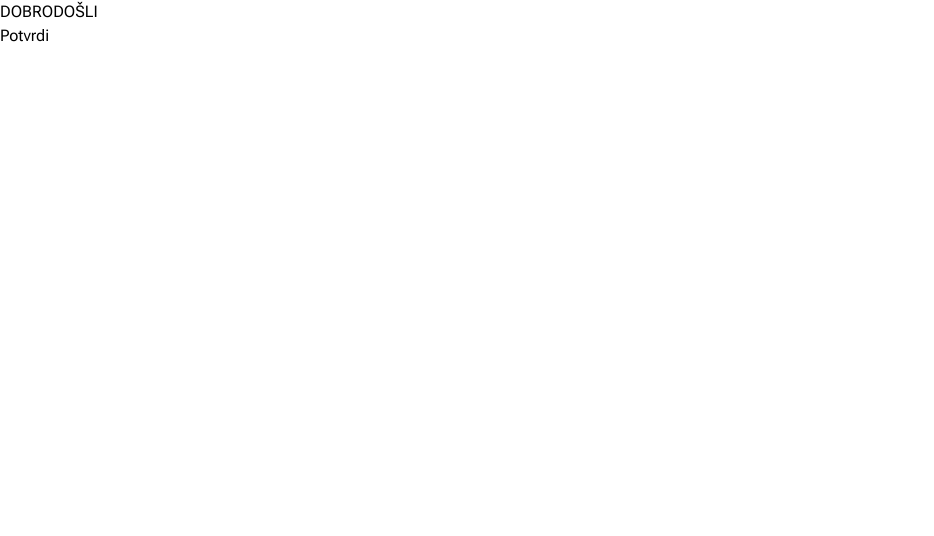
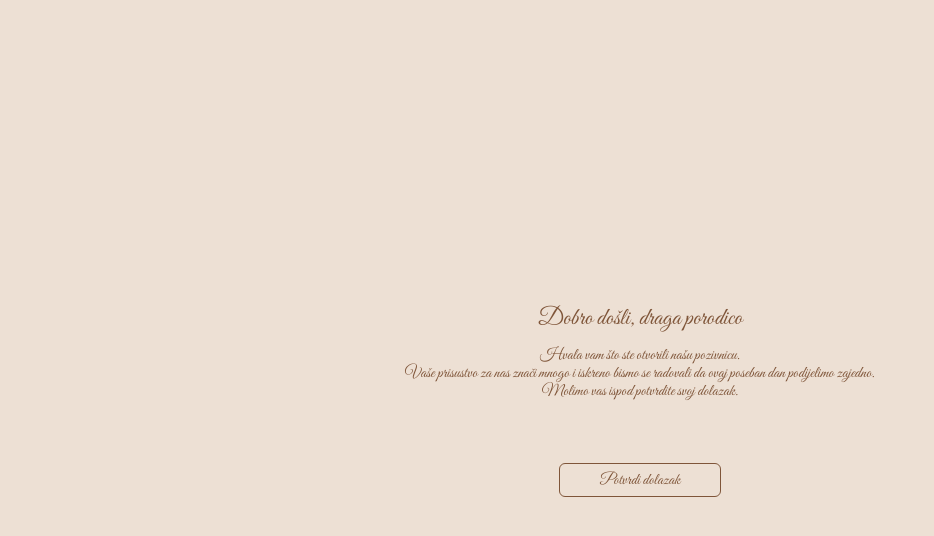
Before and after one commit to hariskablar/ceremony, a React (Vite) app: page /invitation in a window 1280 px wide. Shown: the top 536 px of the page, without its empty margins (0-934 px from the left). Built offline with nearby package versions, Linux system fonts and the light colour scheme.

Commit message:
rsvp first look

```diff
--- a/api/invitation.js
+++ b/api/invitation.js
@@ -1,5 +1,3 @@
-/* eslint-env node */
-
 import { neon } from '@neondatabase/serverless';
 import 'dotenv/config';
 
--- a/api/rsvp.js
+++ b/api/rsvp.js
@@ -1,5 +1,3 @@
-/* eslint-env node */
-
 import { neon } from '@neondatabase/serverless';
 import 'dotenv/config';
 const sql = neon(`${process.env.DATABASE_URL}`);
--- a/src/components/RSVP.jsx
+++ b/src/components/RSVP.jsx
@@ -20,6 +20,7 @@ const RSVP = () => {
       .then((data) => {
         setFamily(data.family);
         setGuests(data.guests);
+        console.log(data.family);
         console.log(data.guests);
 
         const initialSelected = {};
@@ -44,27 +45,44 @@ const RSVP = () => {
       headers: { 'Content-Type': 'application/json' },
       body: JSON.stringify({ updates }),
     });
-    alert('Hvala na potvrdi <3');
   };
   return (
-    <>
-      <h2>DOBRODOŠLI</h2>
-      <ul>
+    <div className='bg-earth-0 h-screen flex flex-col justify-center'>
+      <h2 className='caligraphy text-2xl text-center mb-2 text-earth-4'>
+        Dobro došli, draga porodico {family?.family_name}
+      </h2>
+      <p className='caligraphy text-md text-center text-earth-4'>
+        Hvala vam što ste otvorili našu pozivnicu.
+      </p>
+      <p className='caligraphy text-md text-center text-earth-4 leading-3'>
+        Vaše prisustvo za nas znači mnogo i iskreno bismo se radovali da ovaj
+        poseban dan podijelimo zajedno.
+      </p>
+      <p className='caligraphy text-md text-center text-earth-4'>
+        Molimo vas ispod potvrdite svoj dolazak.
+      </p>
+      <ul className='mt-5'>
         {guests?.map((guest) => (
-          <li key={guest.id}>
-            <label>
+          <li key={guest.id} className='ml-[35%] mt-3'>
+            <label className='caligraphy text-earth-4 text-lg '>
               <input
                 type='checkbox'
                 checked={!!selected[guest.id]}
                 onChange={() => toggleId(guest.id)}
+                className='mr-3 accent-earth-3'
               />
               {guest.full_name}
             </label>
           </li>
         ))}
       </ul>
-      <button onClick={handleSubmit}>Potvrdi</button>
-    </>
+      <button
+        onClick={handleSubmit}
+        className='caligraphy text-earth-4 flex mx-auto mt-10 border-1 px-10 py-1 rounded-md '
+      >
+        Potvrdi dolazak
+      </button>
+    </div>
   );
 };
 
```
